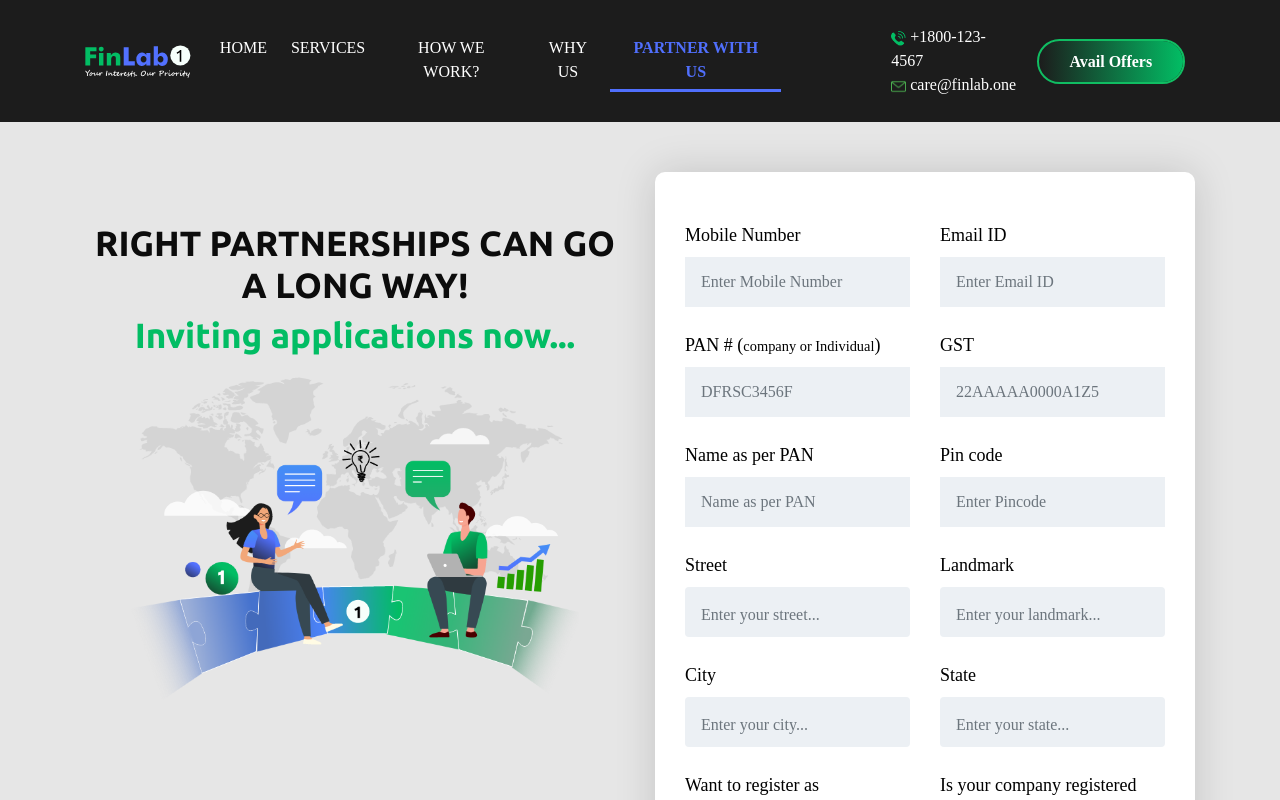
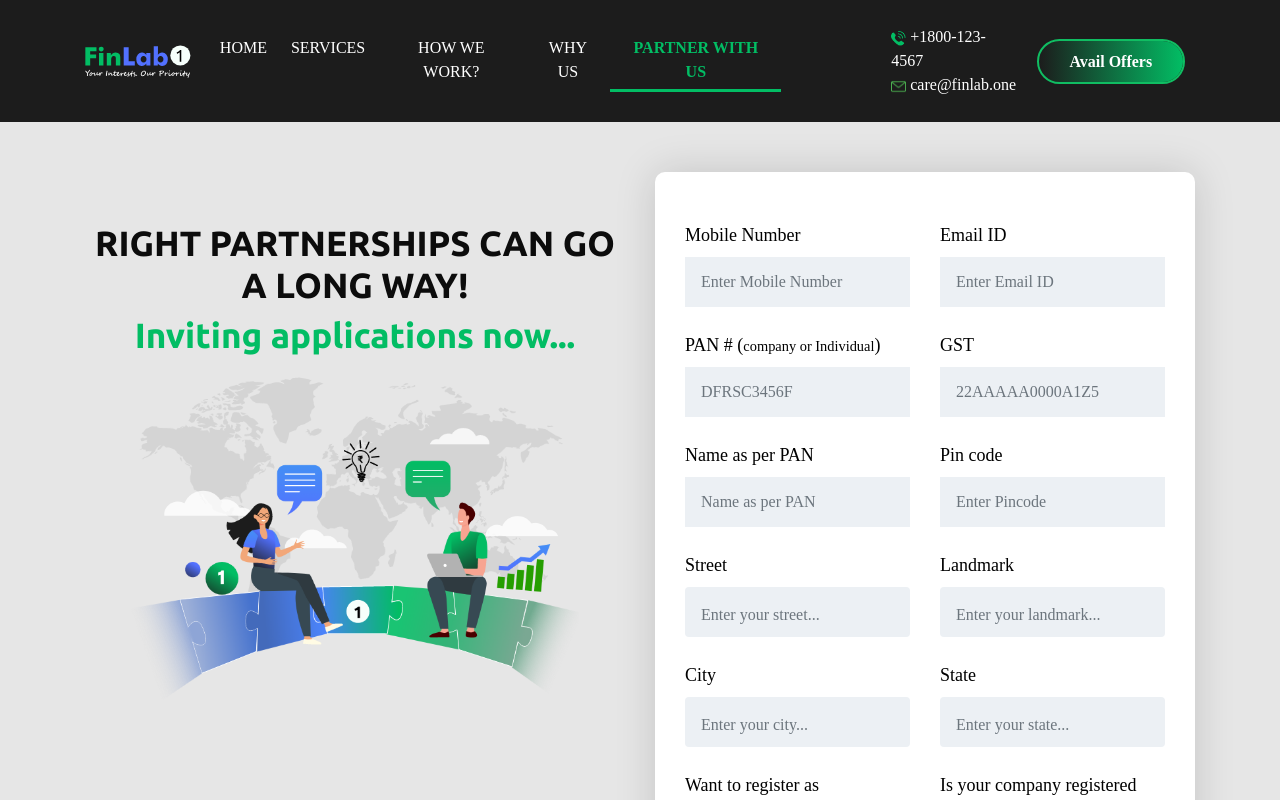
Before and after one commit to itsrisunny/FinLab, a React (Create React App) app: page /partner in a window 1280 px wide. Shown: the top 800 px of the page. Built offline with nearby package versions, Linux system fonts and the light colour scheme; no server answers; a web font is replaced by a local one; what @amcharts/amcharts4 would draw is missing.

Commit message:
Changing the color for partner header

```diff
--- a/src/assets/css/style.css
+++ b/src/assets/css/style.css
@@ -283,8 +283,8 @@ a:focus {
   border-radius: 0;
 }
 .nav-link.active {
-    color: #506ffc !important;
-    border-bottom: 3px solid #506ffc !important;
+    color: #02BD64 !important;
+    border-bottom: 3px solid #02BD64 !important;
     border-radius: 0 !important;
 }
 .custom_nav-container .nav_search-btn {
```
